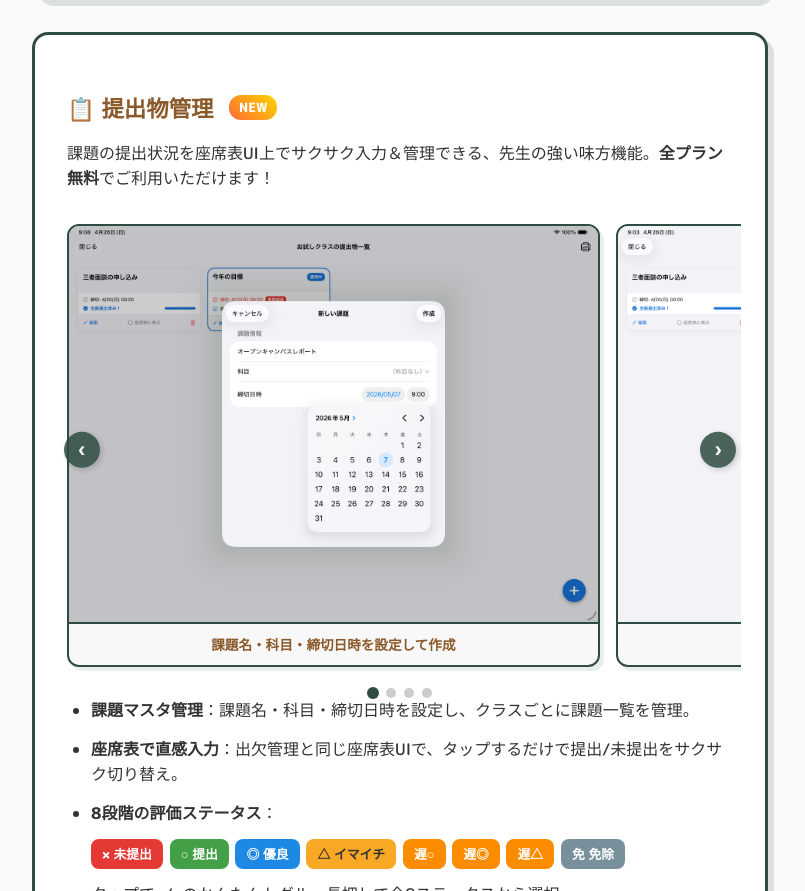
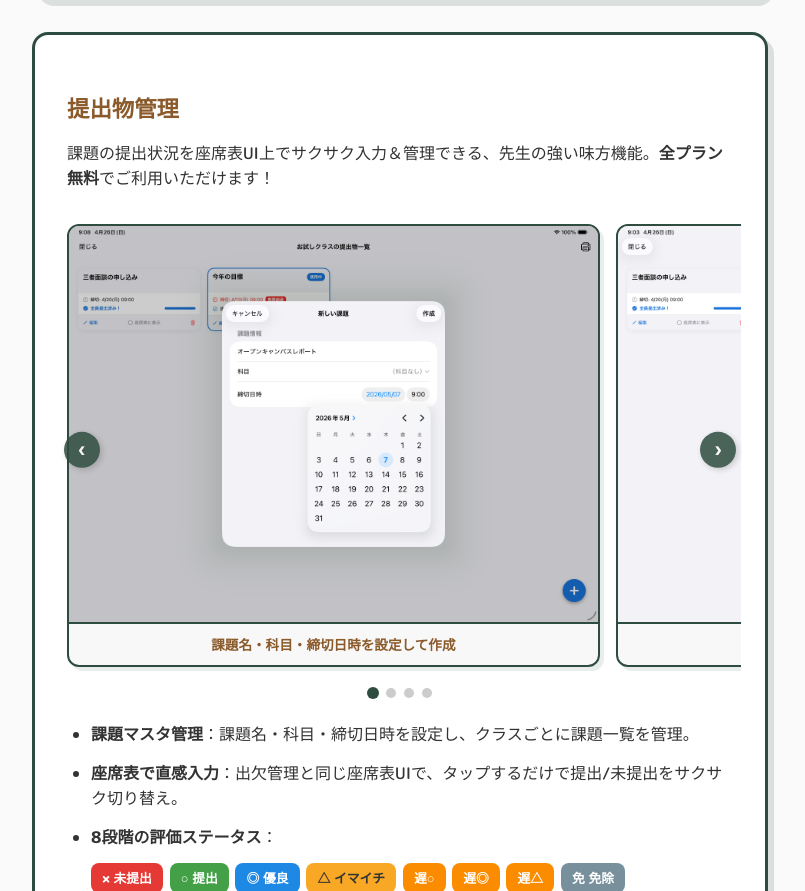
Before and after one commit to kerikerijy/MathRunner-Lab, an Astro site: page /MathRunner-Lab/seating-master-manual in a window 1280 px wide. Shown: the part 3108-3999 px from the top of the page, without its empty margins (240-1045 px from the left). Built offline with nearby package versions, Linux system fonts and the light colour scheme; Astro itself is replaced by a stand-in of ours.

Commit message:
fix: 提出物管理の絵文字・NEWバッジ削除、ギャラリー下の余白追加

```diff
--- a/src/pages/seating-master-manual.astro
+++ b/src/pages/seating-master-manual.astro
@@ -93,7 +93,7 @@ import Layout from '../layouts/Layout.astro';
             </div>
 
             <div class="feature-card">
-                <h3>📋 提出物管理 <span class="badge badge-new">NEW</span></h3>
+                <h3>提出物管理</h3>
                 <p>課題の提出状況を座席表UI上でサクサク入力＆管理できる、先生の強い味方機能。<strong>全プラン無料</strong>でご利用いただけます！</p>
                 <div class="screenshot-gallery" id="submissionGallery">
                     <button class="gallery-nav gallery-prev" data-gallery="submission" aria-label="前へ">‹</button>
@@ -123,6 +123,7 @@ import Layout from '../layouts/Layout.astro';
                         <span class="gallery-dot"></span>
                     </div>
                 </div>
+                <div style="margin-top: 1.5rem;"></div>
                 <ul>
                     <li><strong>課題マスタ管理</strong>：課題名・科目・締切日時を設定し、クラスごとに課題一覧を管理。</li>
                     <li><strong>座席表で直感入力</strong>：出欠管理と同じ座席表UIで、タップするだけで提出/未提出をサクサク切り替え。</li>
```
